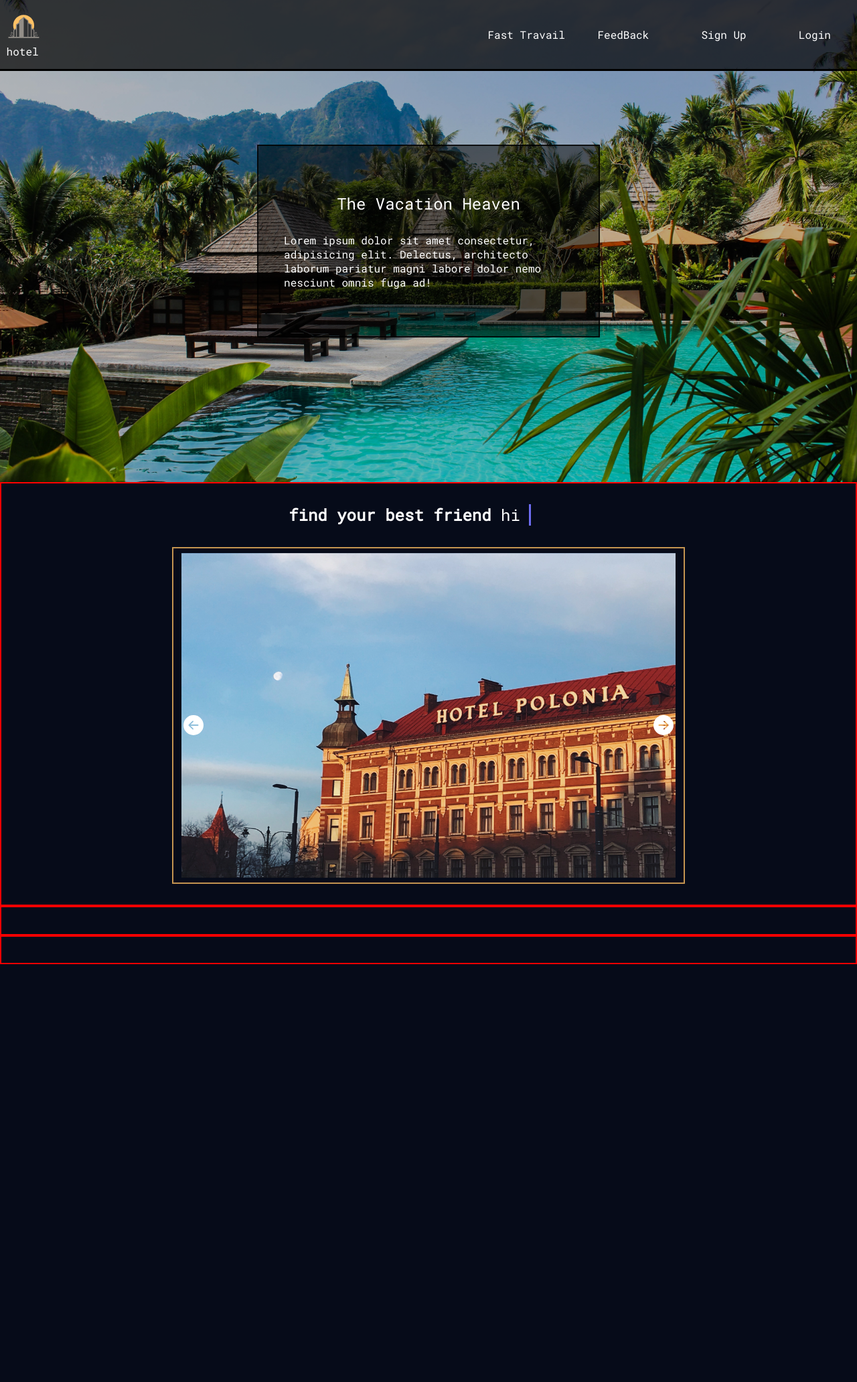
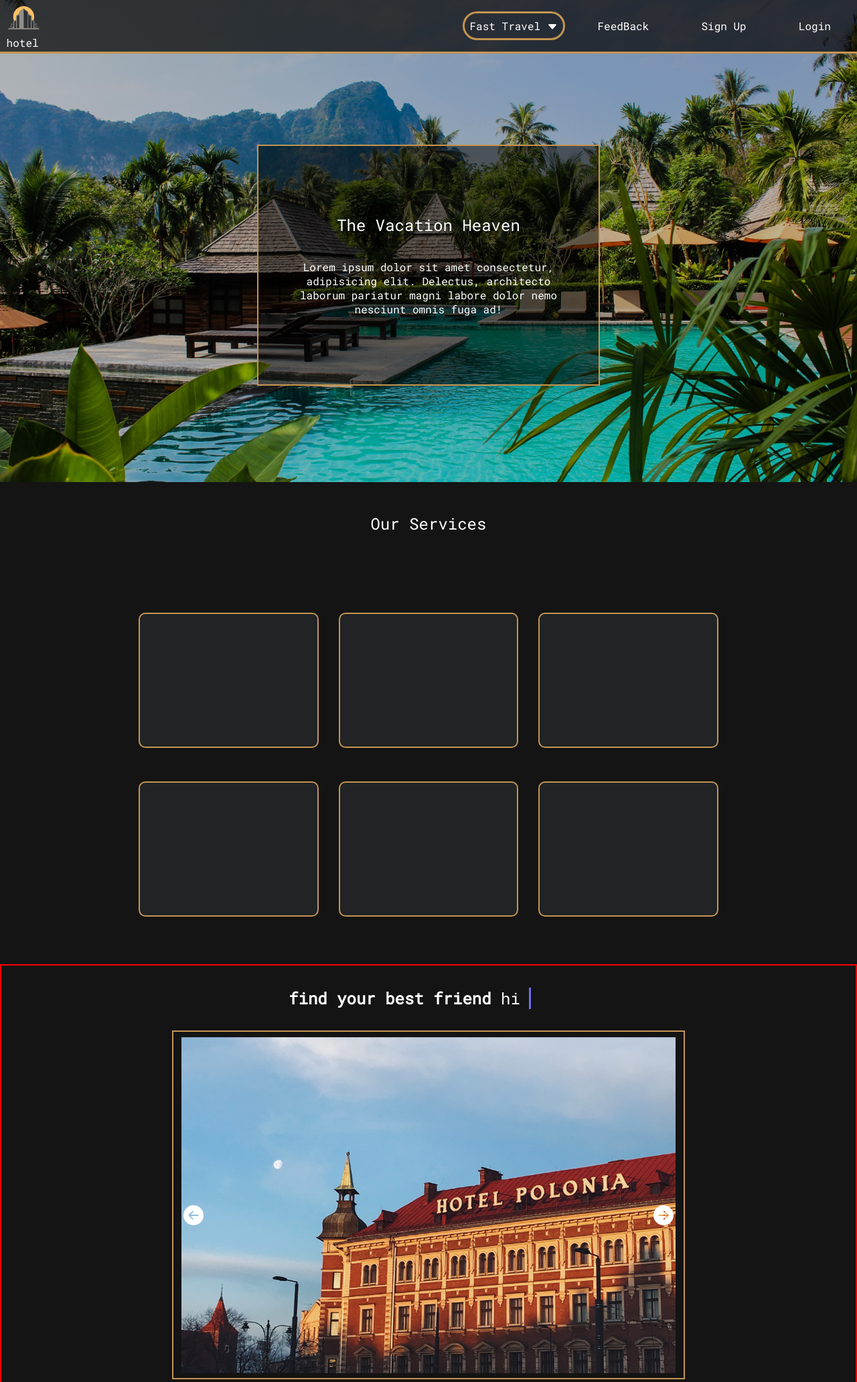
Before and after one commit to CaptainHmD/Hotel-website, a PHP site: page /public/views/index.html in a window 1280 px wide. Shown: the top 2064 px of the page at 67% size. Before the commit the page ends 1440 px from the top, so only its background shows below. Run offline with PHP 8.4, Linux system fonts and the light colour scheme.

Commit message:
style the entire page

```diff
--- a/public/css/style.css
+++ b/public/css/style.css
@@ -1,13 +1,15 @@
-/* @import url("https://fonts.googleapis.com/css2?family=Roboto+Mono&display=swap"); */
+@import url("https://fonts.googleapis.com/css2?family=Roboto+Mono&display=swap");
 /* font-family: 'Roboto Mono', monospace; */
 
-@import url('https://fonts.googleapis.com/css2?family=Roboto+Mono&display=swap');
-/* font-family: 'Roboto Mono', monospace; */
+
 :root {
-  --background-color: rgb(6 11 25);
-  --main-icon--background-color: #212325; /* you can merge between them if you want , i prefer to use it*/
-  --second-icon--background-color: #c49450; /* you can merge between them if you want  ** i prefer to not use it , perhaps the icon it self*/
-  --white-color: #ffffff; /* for icons , fonts and any small things */
+  --background-color: rgb(20 20 20);
+  --main-icon-background-color: #212325;
+  /* you can merge between them if you want , i prefer to use it*/
+  --second-icon-background-color: #c49450;
+  /* you can merge between them if you want  ** i prefer to not use it , perhaps the icon it self*/
+  --white-color: #ffffff;
+  /* for icons , fonts and any small things */
 }
 
 /* common-screen-sizes-for-responsive-web-design*/
@@ -22,21 +24,33 @@ body {
   margin: 0;
   /* overflow: hidden; */
 }
+
 * {
   box-sizing: border-box;
   margin: 0;
   padding: 0;
 }
 
-h1,h2,h3,h4,h5,a,p,span,svg{
-    font-family: 'Roboto Mono', monospace;
+h1,
+h2,
+h3,
+h4,
+h5,
+a,
+p,
+span,
+svg {
+  font-family: "Roboto Mono", monospace;
   font-weight: 400;
   color: white;
   display: flex;
+  text-align: center;
 }
-a{
+
+a {
   text-decoration: none;
 }
+
 /* .container {
   display: flex;
   flex-direction: column;
@@ -45,71 +59,100 @@ a{
 nav {
   display: flex;
   width: 100%;
-    border-bottom:solid 3px  black;
+  border-bottom: solid 3px var(--second-icon-background-color);
   /* height: auto; */
-    background-color: rgb(0, 0, 0,0.7);
+  height: 10%;
+  background-color: rgb(0, 0, 0, 0.7);
+}
 
-}
-#navbar{
-  position: absolute;
+#navbar {
+  position: fixed;
+  z-index: 100;
+  transition: height 0.3s ease;
 }
 
 #logo {
   width: 50px;
-
-}
-#register-text{
-  white-space:nowrap
-
 }
 
-.nav-text{
+#register-text {
+  white-space: nowrap;
+}
+
+.nav-text {
   font-size: 1rem;
 }
 
-
-nav > .nav-section{
-    padding: 1rem  0.6rem ;
-    display: flex; /* to add gap between logo and website name*/
+nav>.nav-section {
+  padding: 1rem 0.6rem;
+  display: flex;
+  /* to add gap between logo and website name*/
   gap: 1rem;
-    justify-content:space-around;
+  justify-content: space-around;
   align-items: center;
 }
-#logo-section{
-    flex-basis: calc(100%/1.5);
+
+#logo-section {
+  flex-basis: calc(100% / 1.5);
   justify-content: space-between;
 }
-#feedback-section{
+
+#feedback-section {
   flex-grow: 1;
 }
-#login-logout-section{
+
+#login-logout-section {
   flex-grow: 1;
 }
-#register-section{
+
+#register-section {
   flex-grow: 1;
+}
+
+#logo-section>.dropdown {
+  /* background-color: red; */
+  padding: 8px;
+  border-radius: 3rem;
+  border: solid 3px var(--second-icon-background-color);
+  display: flex;
+  flex-direction: row;
+  flex-wrap: nowrap;
+  transition: background-color 0.3s ease;
+}
+
+.dropdown:hover {
+  cursor: pointer;
+  background-color: var(--second-icon-background-color);
+}
+
+h2 {
+  white-space: nowrap !important;
 }
 
 /* end nav */
 
 
 
-#img-full-fill{
+
+
+#img-full-fill {
   width: 100%;
   height: 100%;
-  background: linear-gradient(rgba(0,0,0,0.3),rgba(0,0,0,0.2)),url('../resources/hotel-images/main1.jpg');
-  background-size:cover ;
+  background: linear-gradient(rgba(0, 0, 0, 0.3), rgba(0, 0, 0, 0.2)),
+    url("../resources/hotel-images/main1.jpg");
+  background-size: cover;
   background-repeat: no-repeat;
   background-position: center;
   position: static;
-
   display: block;
 }
-.title-text-section{
+
+.title-text-section {
   position: relative;
   width: 40%;
-  height: 40%;
-  background-color: rgba(0,0,0,0.5);
-  border:rgba(0,0,0,0.8) solid 2px;
+  height: 50%;
+  background-color: rgba(0, 0, 0, 0.5);
+  border: var(--second-icon-background-color) solid 2px;
   top: 30%;
   left: 30%;
   display: flex;
@@ -118,12 +161,45 @@ nav > .nav-section{
   align-items: center;
   gap: 10%;
 }
-.title{
+
+.title {}
+
+.info-text {
+  width: 85%;
+}
+
+/* end of main page view */
+
+
+#our-services{
+  width: 100%;
+  height: 90vh;
+  display: flex;
+  flex-direction:column ;
+  justify-content: space-around;
+  align-items: center;
+}
+
+
+.services-wrapper{
+  width: 70%;
+  height: 70%;
+  display: grid;
+  grid-template-columns: repeat(3,2fr);
+  justify-content: center;
+  align-items: center;
 
 }
 
-.info-text{
-  width: 85%;
+
+.cards{
+  width: 90%;
+  height: 80%;
+  border:var(--second-icon-background-color) solid 2px;
+  align-self: auto;
+  justify-self: center;
+  border-radius: 10px;
+  background-color: var(--main-icon-background-color);
 }
 
 
@@ -133,31 +209,16 @@ nav > .nav-section{
 
 
 
-
-
-
-
-
-
-
-
-
-
-
-/* end of main page view */
-
-
-
-main > article{
+/* end of our-services */
+main>article {
   display: flex;
-  height:  90vh;
+  height: 90vh;
   flex-direction: column;
   /* overflow: auto ; */
 }
 
-main > article .article-section{
-
-  border:  2px solid red;
+main>article .article-section {
+  border: 2px solid red;
   flex-grow: 1;
 }
 
@@ -169,23 +230,22 @@ main > article .article-section{
   flex-grow: 2;
 } */
 
+.text-title {
+  font-weight: 600;
+}
 
-.text-title{
-  font-weight: 600
-}
-#text-animation{
+#text-animation {
   /* position: relative; */
 }
 
-
-#img-text-section{
+#img-text-section {
   display: flex;
   flex-direction: column;
   justify-content: space-evenly;
   align-items: center;
 }
 
-#img-section{
+#img-section {
   position: relative;
   width: 60%;
   height: 80%;
@@ -193,60 +253,59 @@ main > article .article-section{
   display: flex;
   justify-content: center;
 }
-#next-arrow{
+
+#next-arrow {
   position: absolute;
-  right:  2%;
+  right: 2%;
   top: 50%;
-
 }
 
-#previous-arrow{
+#previous-arrow {
   position: absolute;
   left: 2%;
   top: 50%;
 }
-.bi-arrow{
 
-}
+.bi-arrow {}
 
-#text-section{
+#text-section {
   display: flex;
   justify-content: center;
 }
 
-
-#text-animation{
+#text-animation {
   position: relative;
 }
-#text-animation::after{
+
+#text-animation::after {
   content: "";
   position: absolute;
   top: 0;
   left: 0;
   height: 100%;
   width: 100%;
-  background-color:var(--background-color);
+  background-color: var(--background-color);
   border-left: 3px solid rgb(109, 109, 240);
   animation: typing 3s steps(12) infinite;
+}
 
-}
-#text-animation::before{
+#text-animation::before {
   content: attr(data-text);
 }
 
+@keyframes typing {
 
-@keyframes typing {
-  40%, 60%{
-    left:calc(100%);
+  40%,
+  60% {
+    left: 100%;
   }
-   100%{
-    left:0%;
+
+  100% {
+    left: 0%;
   }
 }
 
-
-
-#img-section > img {
+#img-section>img {
   width: 97%;
   height: 97%;
   display: block;
@@ -254,37 +313,62 @@ content: "";
   padding: 0;
 }
 
+@media only screen and (max-width: 1000px) {
+  .title-text-section {
+    width: 45%;
+    height: 45%;
+    font-size: 0.9rem;
+    left: 28%;
+  }
+}
 
+@media only screen and (max-width: 800px) {
+  .title-text-section {
+    width: 50%;
+    font-size: calc(0.8rem + 1.5px);
+  }
+}
 
+@media only screen and (max-width: 650px) {
+  .title-text-section {
+    width: 60%;
+    left: 21%;
+    font-size: calc(0.8rem + 1.5px);
+  }
+}
 
-
-
-
-
-
-
-
-
-@media only screen and (max-width: 900px) {
-
-
+@media only screen and (max-width: 596px) {
+  .bi {
+    margin-top: 0 !important;
+  }
 }
 
 @media only screen and (max-width: 541px) {
-  .nav-text{
+  .nav-text {
     font-size: 0.7rem;
   }
+
   #logo {
     width: 40px;
+  }
 
+  .title-text-section {
+    width: 65%;
+    left: 20%;
+    font-size: 0.8rem;
   }
 }
+
+/* @media only screen and (max-width: 425px) {
+
+
+} */
 @media only screen and (max-width: 320px) {
-  .nav-text{
+  .nav-text {
     font-size: 0.6rem;
   }
+
   #logo {
     width: 36px;
-
   }
 }
--- a/public/js/script.js
+++ b/public/js/script.js
@@ -1,26 +1,29 @@
 const textAnimation = document.querySelector('#text-animation');
 
 let textCounter = 0
-textAnimation.addEventListener('animationiteration', (event) => {
-    console.log('end of iteration');
-    if(textCounter===0){
-        textAnimation.dataset.text="hi guys "
-        textCounter++
-    }else if(textCounter===1){
-        textAnimation.dataset.text="im hamad"
-        textCounter++
+const prettyPhrases = ['hi guys',"im hamad","i like","nothing !!","end of e"]
+textAnimation.addEventListener('animationiteration', () => {
+    if(prettyPhrases.length===textCounter)
+    textCounter=0
 
-    }else if(textCounter===2){
-        textAnimation.dataset.text="i like"
-        textCounter++
+    textAnimation.dataset.text  = prettyPhrases[textCounter]
+    textCounter++
+});
 
-    }else if(textCounter===3){
-        textAnimation.dataset.text="nothing !!"
-        textCounter++
 
-    }else if(textCounter===4){
-        textAnimation.dataset.text="end of e"
-        textCounter=0
 
-    }
-});
+// When the user scrolls down 20px from the top of the document, slide down the navbar and change alpha to 1
+// When the user scrolls to the top of the page, slide up the navbar (default = 10%) and return alpha to 0.7
+
+window.onscroll = function() {scrollFunction()};
+const navbar = document.getElementById("navbar");
+function scrollFunction() {
+  if (document.body.scrollTop > 20 || document.documentElement.scrollTop > 20) {
+    document.getElementById("navbar").style.background = "black";
+    navbar.style.height="12%"
+  } else {
+    document.getElementById("navbar").style.background = "rgb(0, 0, 0, 0.7)";
+    navbar.style.height="10%"
+
+  }
+}
--- a/public/views/index.html
+++ b/public/views/index.html
@@ -18,15 +18,24 @@
                 </a>
                 <a href="#">
                     <h1 class="nav-text">hotel</h1>
-            </a></div>
+                </a>
+            </div>
 
             <!-- must be list and reveal result on hover -->
-            <h2 class="nav-section nav-text" id="fast-travail">Fast Travail</h2>
-
+            <div class="dropdown">
+                <h2 class="nav-section nav-text" id="fast-travail">Fast Travel&nbsp;</h2>
+                <svg xmlns="http://www.w3.org/2000/svg" width="16" height="16" fill="currentColor"
+                    class="bi bi-caret-down-fill" style="margin-top: 4px;white-space: nowrap;" viewBox="0 0 16 16" s>
+                    <path
+                        d="M7.247 11.14 2.451 5.658C1.885 5.013 2.345 4 3.204 4h9.592a1 1 0 0 1 .753 1.659l-4.796 5.48a1 1 0 0 1-1.506 0z" />
+                </svg>
+            </div>
         </div>
         <div class="nav-section" id="feedback-section">
 
-            <a href=""><h2 class="nav-text">FeedBack</h2></a>
+            <a href="">
+                <h2 class="nav-text">FeedBack</h2>
+            </a>
         </div>
 
         <div class="nav-section" id="register-section">
@@ -35,7 +44,9 @@
             </h1>
         </div>
         <div class="nav-section" id="login-logout-section">
-            <a href=""><h2 class="nav-text">Login</h2></a>
+            <a href="">
+                <h2 class="nav-text">Login</h2>
+            </a>
         </div>
     </nav>
 
@@ -49,7 +60,8 @@
                         <h1>The Vacation Heaven</h1>
                     </div>
                     <h4 class="info-text">
-                    Lorem ipsum dolor sit amet consectetur, adipisicing elit. Delectus, architecto laborum pariatur magni labore dolor nemo nesciunt omnis fuga ad!
+                        Lorem ipsum dolor sit amet consectetur, adipisicing elit. Delectus, architecto laborum pariatur
+                        magni labore dolor nemo nesciunt omnis fuga ad!
                     </h4>
                 </div>
 
@@ -59,24 +71,44 @@
 
         <!-- <div class="article-section"></div> -->
         <!-- after main view will be our services then the text animation and img swapping -->
+        <div class="article-section" id="our-services">
+
+            <div class="services-title">
+                <h2>Our Services</h2>
+            </div>
+            <div class="services-wrapper">
+                <div class="cards"></div>
+                <div class="cards"></div>
+                <div class="cards"></div>
+                <div class="cards"></div>
+                <div class="cards"></div>
+                <div class="cards"></div>
+            </div>
+
+        </div>
+
         <article>
             <div class="article-section" id="img-text-section">
 
                 <div id="text-section">
-                    <h1 class="text-title">find your best friend&nbsp;<span id="text-animation" data-text="hi im span"></span></h1>
+                    <h1 class="text-title">find your best friend&nbsp;<span id="text-animation"
+                            data-text="hi im span"></span></h1>
                 </div>
                 <div id="img-section">
-                    <div id="next-arrow"><svg xmlns="http://www.w3.org/2000/svg" width="30" height="16%" fill="currentColor" class="bi bi-arrow-right-circle-fill" viewBox="0 0 16 16">
-                        <path d="M8 0a8 8 0 1 1 0 16A8 8 0 0 1 8 0zM4.5 7.5a.5.5 0 0 0 0 1h5.793l-2.147 2.146a.5.5 0 0 0 .708.708l3-3a.5.5 0 0 0 0-.708l-3-3a.5.5 0 1 0-.708.708L10.293 7.5H4.5z"/>
+                    <div id="next-arrow"><svg xmlns="http://www.w3.org/2000/svg" width="30" height="16%"
+                            fill="currentColor" class="bi bi-arrow-right-circle-fill" viewBox="0 0 16 16">
+                            <path
+                                d="M8 0a8 8 0 1 1 0 16A8 8 0 0 1 8 0zM4.5 7.5a.5.5 0 0 0 0 1h5.793l-2.147 2.146a.5.5 0 0 0 .708.708l3-3a.5.5 0 0 0 0-.708l-3-3a.5.5 0 1 0-.708.708L10.293 7.5H4.5z" />
                         </svg></div>
-                    <div id="previous-arrow"><svg xmlns="http://www.w3.org/2000/svg" width="30" height="16%" fill="currentColor" class="bi bi-arrow-left-circle-fill" viewBox="0 0 16 16">
-                        <path d="M8 0a8 8 0 1 0 0 16A8 8 0 0 0 8 0zm3.5 7.5a.5.5 0 0 1 0 1H5.707l2.147 2.146a.5.5 0 0 1-.708.708l-3-3a.5.5 0 0 1 0-.708l3-3a.5.5 0 1 1 .708.708L5.707 7.5H11.5z"/>
+                    <div id="previous-arrow"><svg xmlns="http://www.w3.org/2000/svg" width="30" height="16%"
+                            fill="currentColor" class="bi bi-arrow-left-circle-fill" viewBox="0 0 16 16">
+                            <path
+                                d="M8 0a8 8 0 1 0 0 16A8 8 0 0 0 8 0zm3.5 7.5a.5.5 0 0 1 0 1H5.707l2.147 2.146a.5.5 0 0 1-.708.708l-3-3a.5.5 0 0 1 0-.708l3-3a.5.5 0 1 1 .708.708L5.707 7.5H11.5z" />
                         </svg></div>
                     <!-- <div class="img-info"></div> -->
                     <img src="../resources/hotel-images/hotel1.jpg" alt="" width="50">
                 </div>
             </div>
-            <div class="article-section"></div>
             <div class="article-section"></div>
             <!-- <div class="article-section"></div> -->
         </article>
```
Also changed, not shown: 1 other file. Lines whose indentation alone changed are shown as unchanged.
